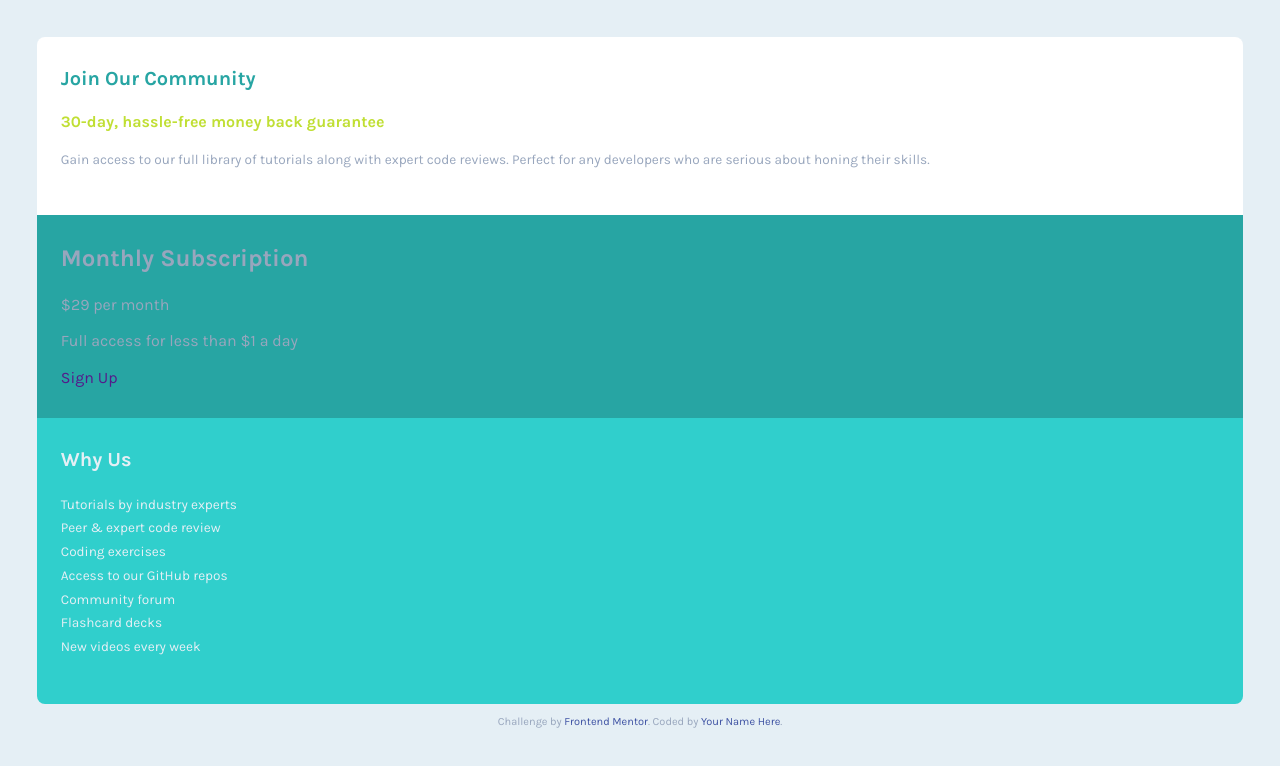
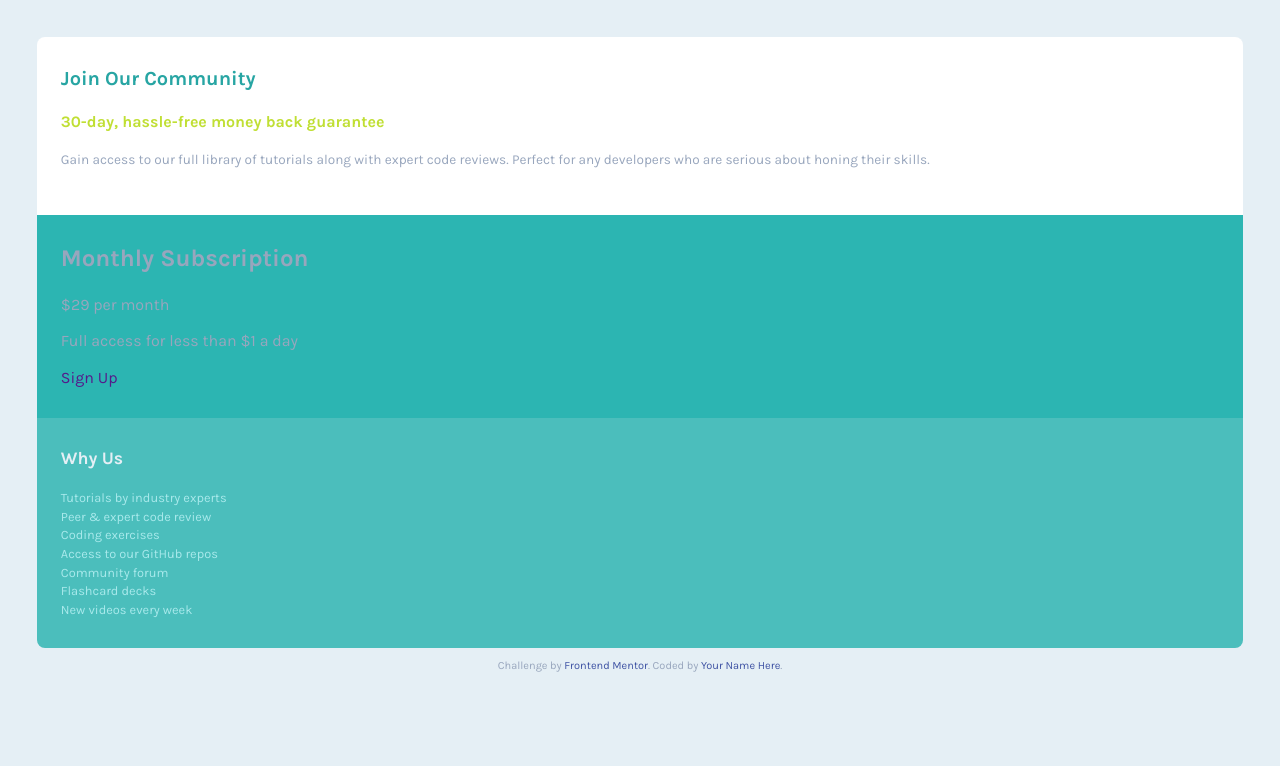
Before and after one commit to PilarCha/Back-2-Basics-Css-FrontendMentor, a plain HTML site: page index.html in a window 1280 px wide. Drawn offline with Linux system fonts and the light colour scheme.

Commit message:
commit b4 nap time

```diff
--- a/css/style.css
+++ b/css/style.css
@@ -75,25 +75,26 @@ h2 {
 }
 
 .subscription {
-  background-color: var(--cyan);
+  background-color: 	hsl(179, 61%, 44%);
 }
 
 .why {
-  background-color: var(--light-cyan);
+  background-color: hsl(179, 47%, 52%);
 }
 
 .why h2 {
-  font-size: 1.25rem;
+  font-size: 1.1rem;
   color: var(--light-gray);
 }
 
 .why li {
   list-style-type: none;
-  font-size: 0.85rem;
-  line-height: 1.75;
-  color: var(--light-gray);
+  font-size: 0.80rem;
+  line-height: 1.45;
+  color:	hsl(182, 63%, 79%);
 }
 
 .why ul {
+  margin-bottom: 0;
   padding-left: 0;
 }
```
